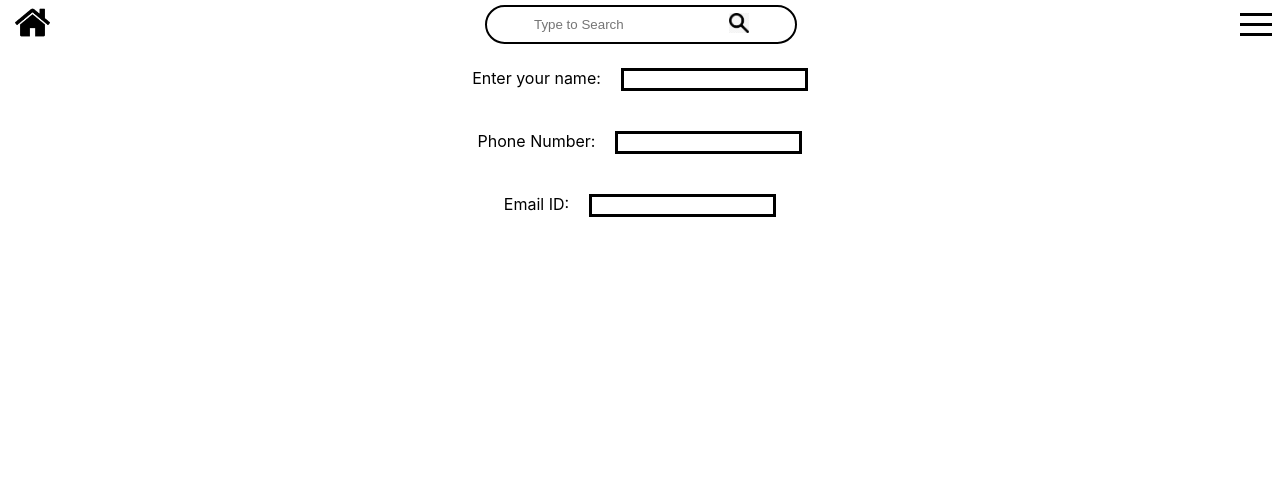
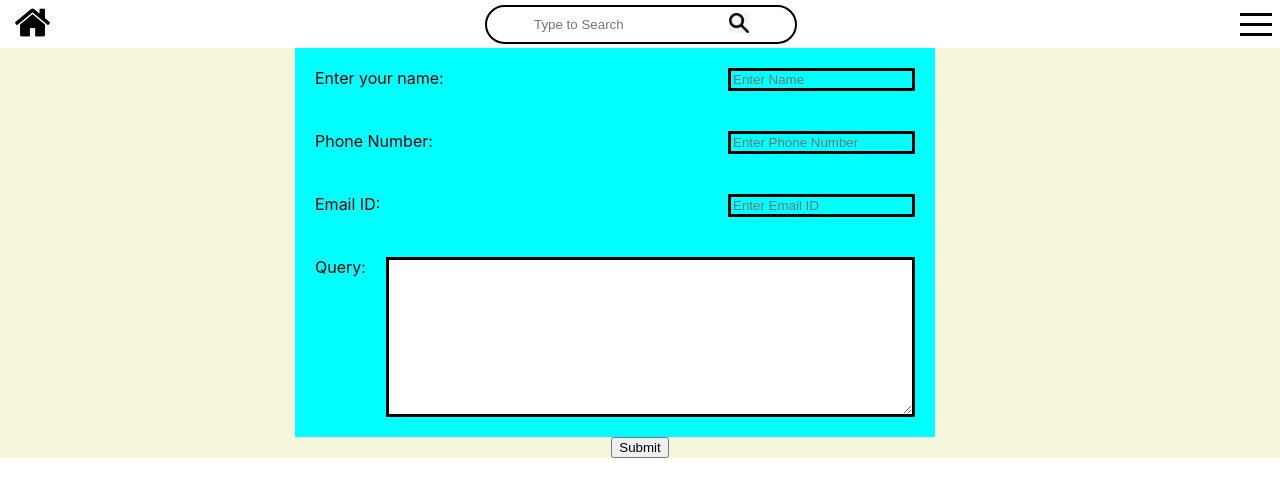
Before and after one commit to raam5544/My-Portfolio, a React (Create React App) app: page /QueryForm in a window 1280 px wide. Shown: the top 496 px of the page. Built offline with nearby package versions, Linux system fonts and the light colour scheme.

Commit message:
form api coded

```diff
--- a/src/Pages/QueryForm.css
+++ b/src/Pages/QueryForm.css
@@ -1,14 +1,24 @@
 form {
     display: flex;
     flex-direction: column;
+    background-color: beige;
+    display: flex;
+    justify-content: center;
+    align-items: center;
 }
 
 label{
     padding: 20px;
+    display: flex;
+    width: 600px;
+    background-color: aqua;
+    margin-right: 50px;
+    justify-content: space-between;
 }
 
 .queryFormInp{
     border: solid black;
     margin-left: 20px;
 
+
 }
--- a/src/Pages/QueryForm.js
+++ b/src/Pages/QueryForm.js
@@ -1,19 +1,36 @@
 import React from 'react'
 import './QueryForm.css'
+import { useFormAction } from 'react-router-dom'
+import { useForm } from 'react-hook-form'
 
 function QueryForm() {
+
+    const { register, handleSubmit, formState: { Errors } } = useForm()
+    const onSubmit = async (data) => {
+        const response = await fetch("/Q", {
+            method: "POST",
+            headers: {
+                'Content-Type': 'application/json'
+              },
+            body: JSON.stringify(data)
+        });
+    }
     return (
         <div>
-            <form>
+            <form onSubmit={handleSubmit(onSubmit)} action='/Q' method='GET'>
                 <label>Enter your name:
-                    <input className="queryFormInp" type='text' />
+                    <input className="queryFormInp" type='text' placeholder='Enter Name' required name='name' {...register('name')} />
                 </label>
                 <label>Phone Number:
-                    <input type='text' className="queryFormInp" />
+                    <input type="tel" className="queryFormInp" required placeholder='Enter Phone Number' name='phnNum' {...register('phnNum')} />
                 </label>
                 <label>Email ID:
-                    <input type='text' className="queryFormInp" />
+                    <input className="queryFormInp" type="email" required placeholder='Enter Email ID' name='email' {...register('email')} />
                 </label>
+                <label>Query:
+                    <textarea className="queryFormInp" type="textArea" required placeholder='Enter your query here' rows="10" cols="80" name='query' {...register('query')}> </textarea>
+                </label>
+                <button type='submit'>Submit</button>
             </form>
         </div>
     )
```
Also changed, not shown: package.json (+11 -0 lines), server.js (added, +37 -0 lines), src/Controllers/api/formController.js (added, +14 -0 lines), src/Routes/api/form.js (added, +14 -0 lines), 1 other file (tests, documents, lock files or other folders).
